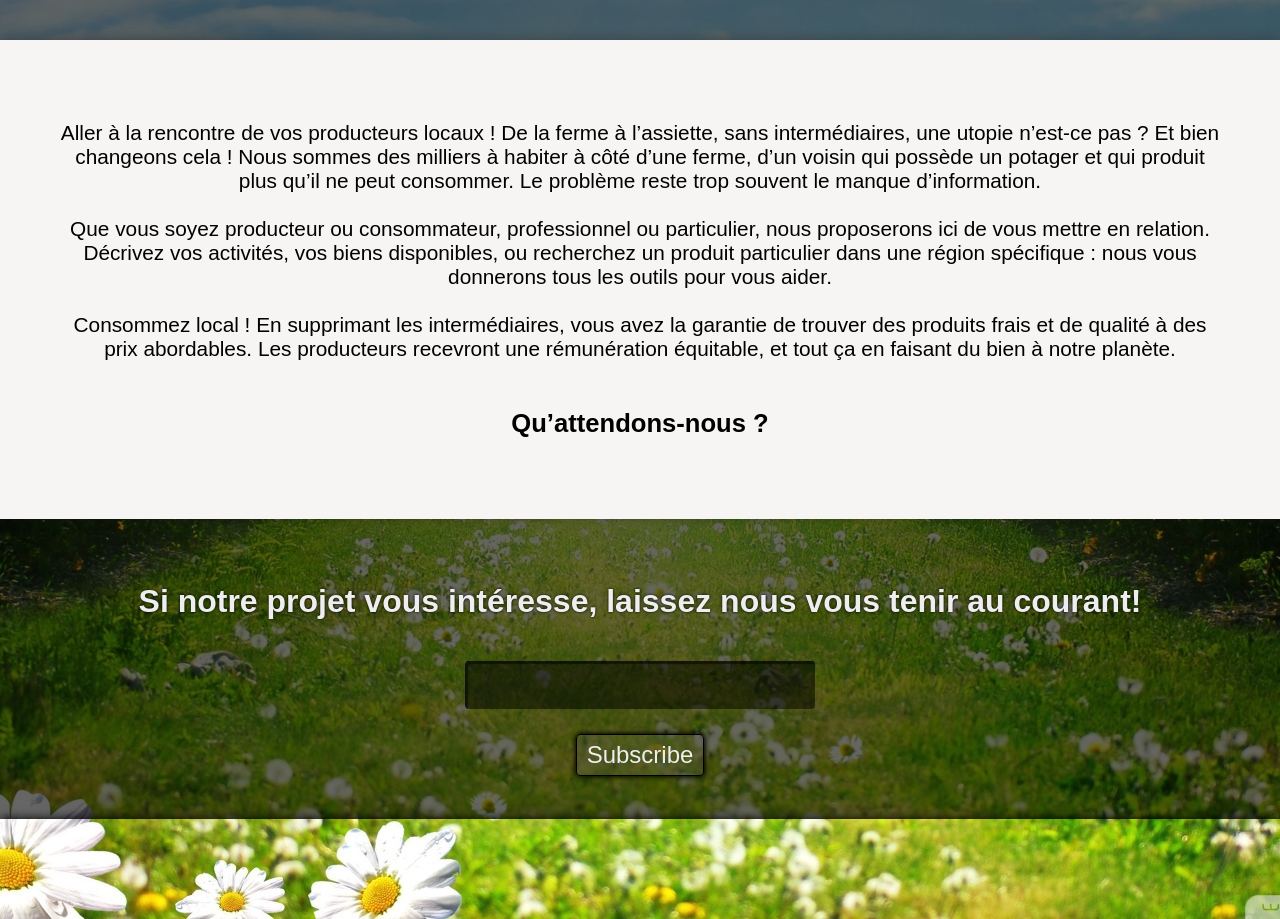
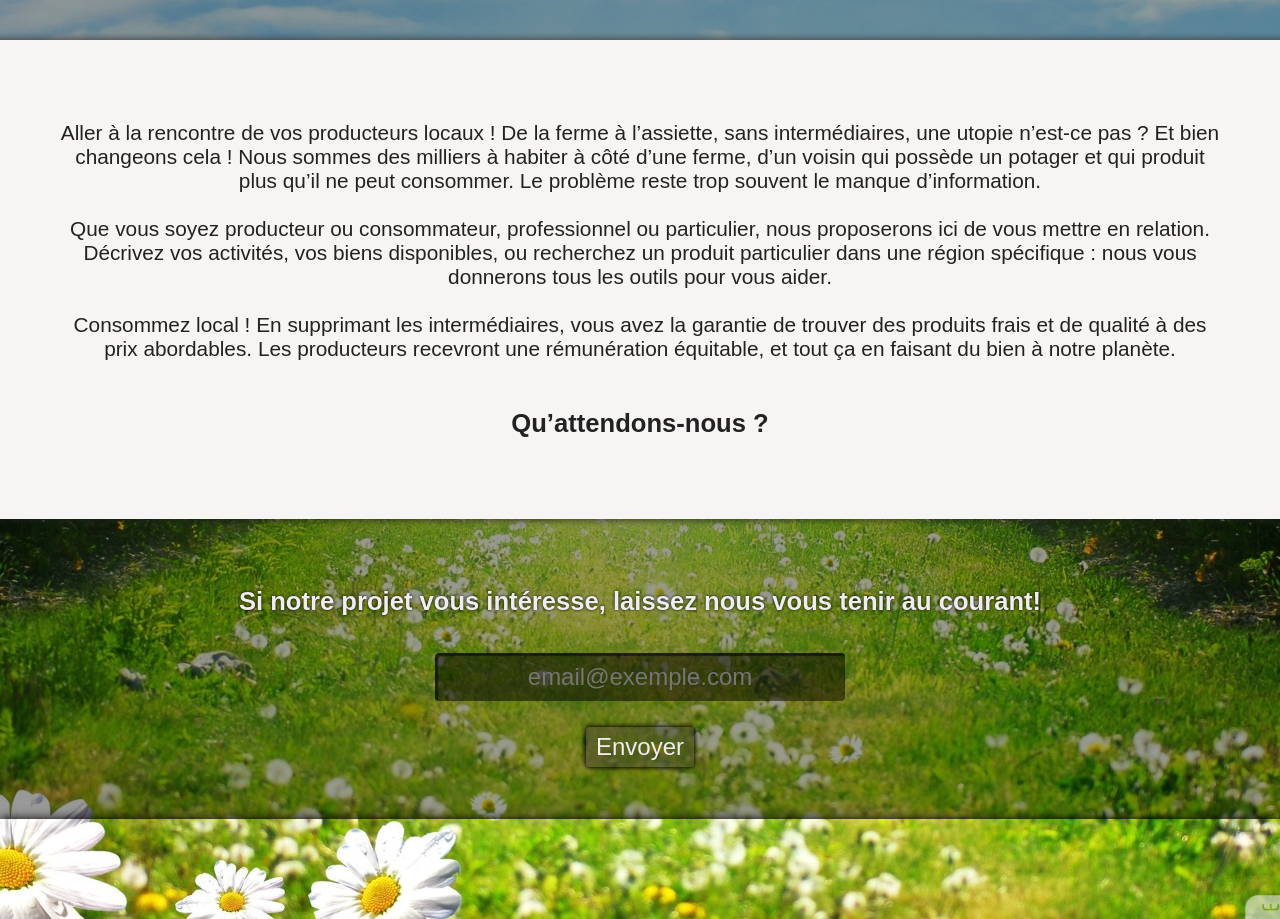
Before and after one commit to Klescouar/Challenge---Simplon, a plain HTML site: page index.html in a window 1280 px wide. Shown: the part 760-1679 px from the top of the page. Drawn offline with Linux system fonts and the light colour scheme; a script that the page names is missing.

Commit message:
Finalisation détails css

```diff
--- a/css/style.css
+++ b/css/style.css
@@ -30,7 +30,7 @@ header {
   height: 100vh;
   background-size: cover;
   overflow: hidden;
-  background-color: rgba(0, 0, 0, 0.6);
+  background-color: rgba(0, 0, 0, 0.4);
   /* flexbox */
   display: flex;
   align-items:center;
@@ -78,13 +78,13 @@ header h1 {
   padding: 60px;
   text-align: center;
   align-items: center;
-  box-shadow: 0 -2px 10px rgba(52, 52, 52, 0.5);
+  box-shadow: 0 0px 5px 3px rgba(52, 52, 52, 0.5);
 }
 
 .section1 p {
   font-size: 1.3rem;
   /*font-size: 1.7vw;*/
-  color: black;
+  color: #222;
 }
 
 .section2 {
@@ -100,7 +100,7 @@ header h1 {
   align-items: center;
   /*padding: 30px;*/
   text-shadow: 0 0 3px black;
-  background-color: rgba(0, 0, 0, 0.6);
+  background-color: rgba(0, 0, 0, 0.4);
 }
 
 .section3 h1 {
@@ -109,6 +109,7 @@ header h1 {
 
 #mc_embed_signup {
   text-align: center;
+
 }
 
 #mc_embed_signup * {
@@ -117,6 +118,7 @@ header h1 {
 
 #mc_embed_signup h1 {
   color: #EEE;
+  font-size: 1.6em;
 }
 
 #mc_embed_signup .required {
@@ -125,13 +127,13 @@ header h1 {
   color: #444;
   font-size: 1.5em;
   text-align: center;
-  padding: 10px 20px 10px 20px;
+  padding: 10px 50px 10px 50px;
 }
 
 #mc_embed_signup .button {
-  background-color: rgba(100, 100, 100, 0.2);
+  background-color: rgba(50, 50, 50, 0.4);
   /*background: none;*/
-  border: 1px solid black;
+  /*border: 1px solid black;*/
   color: #EEE;
   box-shadow: 0 0 5px 1px black;
   font-size: 1.5em;
--- a/index.html
+++ b/index.html
@@ -60,7 +60,7 @@
                     <h1>Si notre projet vous intéresse, laissez nous vous tenir au courant!</h1>
                     <div class="mc-field-group">
                         <!-- <label for="mce-EMAIL">Email Address </label> -->
-                        <input type="email" value="" name="EMAIL" class="required email" id="mce-EMAIL">
+                        <input type="email" value="" name="EMAIL" class="required email" id="mce-EMAIL" placeholder="email@exemple.com">
                     </div>
                     <div id="mce-responses" class="clear">
                         <div class="response" id="mce-error-response" style="display:none"></div>
@@ -71,7 +71,7 @@
                         <input type="text" name="b_6438c4d8f2103fa8765e7a5a2_3dc82b0c69" tabindex="-1" value="">
                     </div>
                     <div class="clear">
-                        <input type="submit" value="Subscribe" name="subscribe" id="mc-embedded-subscribe" class="button">
+                        <input type="submit" value="Envoyer" name="subscribe" id="mc-embedded-subscribe" class="button">
                     </div>
                 </div>
             </form>
```
